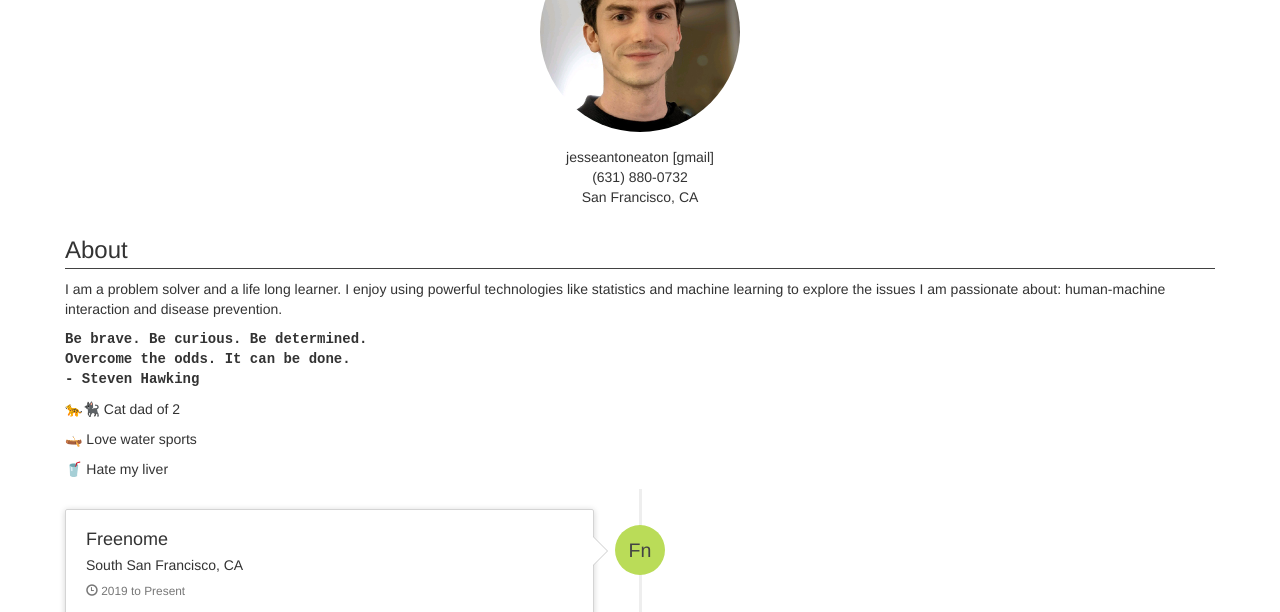
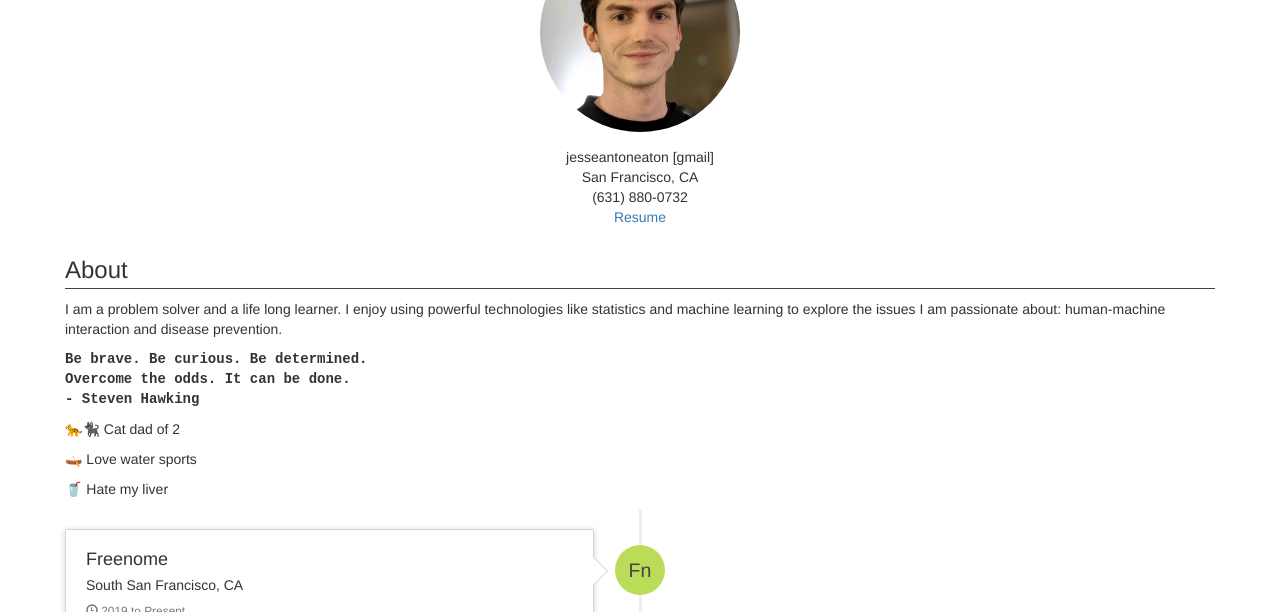
Before and after one commit to jaebird123/jaebird123.github.io, a website: page index.html in a window 1280 px wide. Shown: the part 188-800 px from the top of the page. Drawn offline with Linux system fonts and the light colour scheme.

Commit message:
Add link to resume to top

```diff
--- a/index.html
+++ b/index.html
@@ -74,8 +74,9 @@
                                 <img id = 'jesse' src = 'img/jesse.jpeg' class = 'img-circle center-block'/>
                                 <p class="text-center">
                                     jesseantoneaton [gmail]</br>
+                                    San Francisco, CA</br>
                                     (631) 880-0732</br>
-                                    San Francisco, CA
+                                    <a href="upload/Jesse_Eaton_Resume.pdf" target="_blank">Resume</a>
                                 </p>
                             </div>
                         </div>
```
